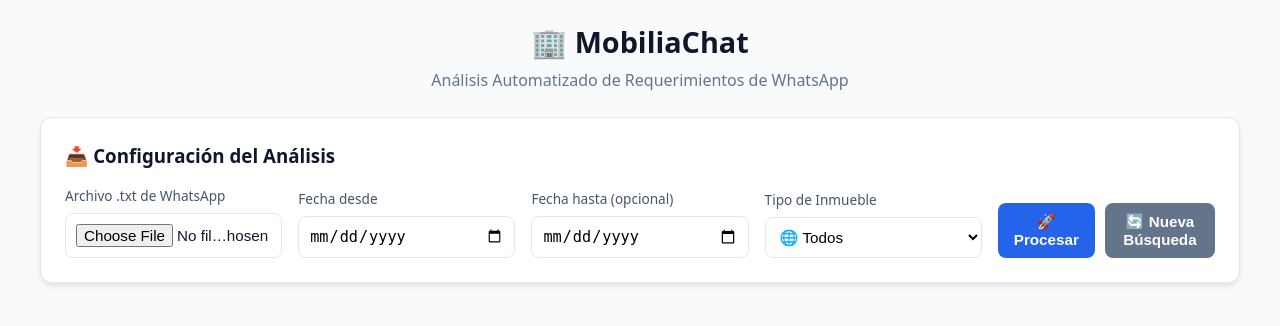
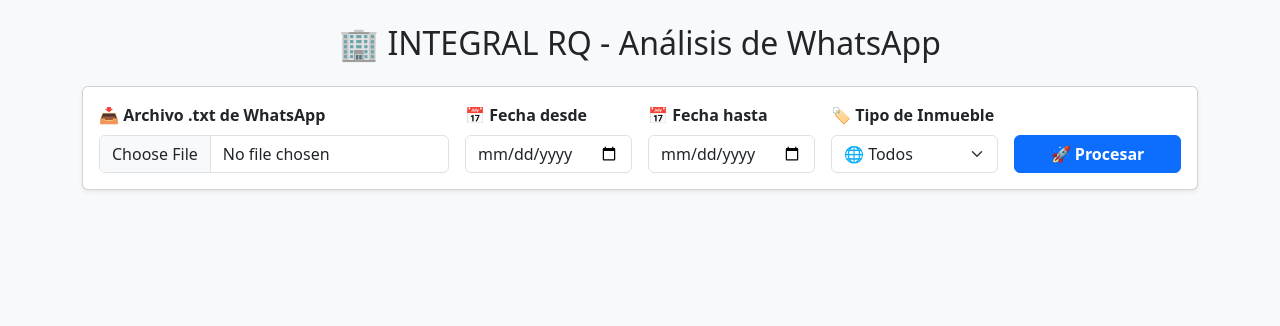
Before and after one commit to aPPonte3011/MobiliaChat, a Flask app: page / in a window 1280 px wide. Shown: the top 326 px of the page. Run offline with Flask 3, Linux system fonts and the light colour scheme.

Commit message:
Update index.html

```diff
--- a/templates/index.html
+++ b/templates/index.html
@@ -3,64 +3,46 @@
 <head>
     <meta charset="UTF-8">
     <meta name="viewport" content="width=device-width, initial-scale=1.0">
-    <title>MobiliaChat Inmobiliario</title>
+    <title>Integral RQ Inmobiliario</title>
+    <link href="https://cdn.jsdelivr.net/npm/bootstrap@5.3.0/dist/css/bootstrap.min.css" rel="stylesheet">
+    <link rel="stylesheet" href="https://cdn.jsdelivr.net/npm/bootstrap-icons@1.11.1/font/bootstrap-icons.css">
     <style>
-        :root { --primary: #2563eb; --bg: #f8fafc; --card: #ffffff; --text: #0f172a; --muted: #64748b; --border: #e2e8f0; }
-        * { box-sizing: border-box; margin: 0; padding: 0; }
-        body { font-family: system-ui, -apple-system, sans-serif; background: var(--bg); color: var(--text); line-height: 1.5; padding: 20px; }
-        .container { max-width: 1200px; margin: 0 auto; }
-        header { text-align: center; margin-bottom: 25px; }
-        h1 { font-size: 1.8rem; color: #0f172a; }
-        .subtitle { color: var(--muted); margin-top: 5px; }
-        .card { background: var(--card); border-radius: 12px; padding: 24px; box-shadow: 0 4px 6px -1px rgb(0 0 0 / 0.1); margin-bottom: 24px; border: 1px solid var(--border); }
-        .form-grid { display: grid; grid-template-columns: repeat(auto-fit, minmax(180px, 1fr)); gap: 16px; align-items: end; margin-top: 16px; }
-        label { display: block; font-size: 0.85rem; font-weight: 500; margin-bottom: 6px; color: #475569; }
-        input, select { width: 100%; padding: 10px; border: 1px solid var(--border); border-radius: 8px; font-size: 0.95rem; background: #fff; }
-        input:focus, select:focus { outline: none; border-color: var(--primary); box-shadow: 0 0 0 3px rgba(37, 99, 235, 0.1); }
-        .btn-group { display: flex; gap: 10px; align-items: end; }
-        button { padding: 10px 16px; border-radius: 8px; font-weight: 600; cursor: pointer; border: none; transition: 0.2s; font-size: 0.95rem; }
-        .btn-primary { background: var(--primary); color: white; }
-        .btn-primary:hover:not(:disabled) { background: #1d4ed8; }
-        .btn-secondary { background: #64748b; color: white; }
-        .btn-secondary:hover { background: #475569; }
-        button:disabled { opacity: 0.6; cursor: not-allowed; }
-        .loading { text-align: center; padding: 16px; color: var(--muted); font-weight: 500; display: none; }
-        .error { background: #fef2f2; color: #991b1b; padding: 12px; border-radius: 8px; margin-top: 16px; display: none; text-align: center; border: 1px solid #fecaca; }
-        .stats-grid { display: grid; grid-template-columns: repeat(auto-fit, minmax(200px, 1fr)); gap: 16px; margin-top: 20px; }
-        .stat-item { background: #f8fafc; padding: 16px; border-radius: 10px; text-align: center; border: 1px solid var(--border); }
-        .stat-value { font-size: 1.5rem; font-weight: bold; color: var(--primary); }
-        .stat-label { font-size: 0.85rem; color: var(--muted); }
-        .table-container { overflow-x: auto; margin-top: 20px; border-radius: 8px; border: 1px solid var(--border); }
-        table { width: 100%; border-collapse: collapse; font-size: 0.9rem; background: white; }
-        th, td { padding: 12px; text-align: left; border-bottom: 1px solid var(--border); }
-        th { background: #f1f5f9; font-weight: 600; position: sticky; top: 0; }
-        tr:hover td { background: #f8fafc; }
-        .badge { display: inline-block; padding: 4px 10px; border-radius: 20px; font-size: 0.75rem; font-weight: 600; }
-        .badge-casa { background: #dbeafe; color: #1e40af; }
-        .badge-apartamento { background: #dcfce7; color: #166534; }
-        .badge-local { background: #fef3c7; color: #92400e; }
-        .badge-terreno { background: #f3e8ff; color: #6b21a8; }
-        .badge-galpon { background: #fee2e2; color: #991b1b; }
-        .badge-otro { background: #f1f5f9; color: #475569; }
-        .hidden { display: none !important; }
+        .stat-btn { cursor: pointer; transition: all 0.2s; }
+        .stat-btn:hover { transform: translateY(-2px); box-shadow: 0 4px 6px rgba(0,0,0,0.1); }
+        .stat-btn.active { background-color: #0d6efd !important; color: white !important; border-color: #0d6efd !important; }
+        .loading-overlay { display: none; position: fixed; top: 0; left: 0; width: 100%; height: 100%; background: rgba(255,255,255,0.9); z-index: 9999; justify-content: center; align-items: center; flex-direction: column; }
+        .contactar-badge { transition: all 0.3s ease; }
+        .contactar-badge:hover { background-color: #157347 !important; transform: scale(1.05); }
     </style>
 </head>
-<body>
-    <div class="container">
-        <header>
-            <h1>🏢 MobiliaChat</h1>
-            <p class="subtitle">Análisis Automatizado de Requerimientos de WhatsApp</p>
-        </header>
+<body class="bg-light">
+    <div class="loading-overlay" id="loadingOverlay">
+        <div class="spinner-border text-primary" role="status"></div>
+        <p class="mt-2 fw-bold">⏳ Analizando conversación... Por favor espera.</p>
+    </div>
 
-        <div class="card">
-            <h3 style="margin: 0 0 10px;">📥 Configuración del Análisis</h3>
-            <form id="uploadForm">
-                <div class="form-grid">
-                    <div><label>Archivo .txt de WhatsApp</label><input type="file" id="file" name="file" accept=".txt" required></div>
-                    <div><label>Fecha desde</label><input type="date" id="fecha_inicio" name="fecha_inicio"></div>
-                    <div><label>Fecha hasta (opcional)</label><input type="date" id="fecha_fin" name="fecha_fin"></div>
-                    <div><label>Tipo de Inmueble</label>
-                        <select id="tipo_inmueble" name="tipo_inmueble">
+    <div class="container py-4">
+        <h2 class="text-center mb-4">🏢 INTEGRAL RQ - Análisis de WhatsApp</h2>
+
+        <div class="card shadow-sm mb-4">
+            <div class="card-body">
+                <form id="uploadForm" enctype="multipart/form-data">
+                    <div class="row g-3">
+                        <div class="col-md-4">
+                            <label class="form-label fw-bold">📥 Archivo .txt de WhatsApp</label>
+                            <input type="file" class="form-control" name="file" accept=".txt" required>
+                        </div>
+                        <div class="col-md-2">
+                            <label class="form-label fw-bold">📅 Fecha desde</label>
+                            <input type="date" class="form-control" name="fecha_inicio">
+                        </div>
+                        <div class="col-md-2">
+                            <label class="form-label fw-bold">📅 Fecha hasta</label>
+                            <input type="date" class="form-control" name="fecha_fin">
+                        </div>
+                        <div class="col-md-2">
+                            <label class="form-label fw-bold">🏷️ Tipo de Inmueble</label>
+                            <select class="form-select" name="tipo_inmueble">
                                 <option value="">🌐 Todos</option>
                                 <option value="Casa">🏠 Casa</option>
                                 <option value="Apartamento">🏢 Apartamento</option>
@@ -69,104 +51,166 @@
                                 <option value="Galpón">🏭 Galpón / Bodega</option>
                             </select>
                         </div>
-                    <div class="btn-group">
-                        <button type="submit" class="btn-primary" id="submitBtn">🚀 Procesar</button>
-                        <button type="button" class="btn-secondary" id="resetBtn">🔄 Nueva Búsqueda</button>
+                        <div class="col-md-2 d-flex align-items-end">
+                            <button type="submit" class="btn btn-primary w-100 fw-bold">🚀 Procesar</button>
                         </div>
                     </div>
                 </form>
-            <div id="error" class="error"></div>
-            <div id="loading" class="loading">⏳ Analizando conversación... Por favor espera.</div>
+            </div>
         </div>
 
-        <div id="results" class="hidden">
-            <div class="stats-grid">
-                <div class="stat-item"><div class="stat-value" id="totalReqs">0</div><div class="stat-label">Requerimientos</div></div>
-                <div class="stat-item"><div class="stat-value" id="topType">-</div><div class="stat-label">Más Solicitado</div></div>
-                <div class="stat-item"><div class="stat-value" id="topAgent">-</div><div class="stat-label">Agente Activo</div></div>
+        <div id="resultsSection" style="display: none;">
+            <div class="card shadow-sm mb-4">
+                <div class="card-header bg-white">
+                    <h5 class="mb-0">📊 Estadísticas de Requerimientos</h5>
+                    <small class="text-muted">💡 Haz clic en un tipo de inmueble para filtrar la tabla inmediatamente</small>
                 </div>
-            <div class="card" style="margin-top: 24px;">
-                <h3 style="margin: 0 0 16px;">📋 Historial Detectado</h3>
-                <div class="table-container">
-                    <table id="reqTable">
-                        <thead><tr><th>Fecha</th><th>Tipo</th><th>Requerimiento</th><th>Contacto</th><th>Teléfono</th></tr></thead>
-                        <tbody id="reqTableBody"></tbody>
+                <div class="card-body">
+                    <div id="statsContainer" class="d-flex flex-wrap gap-2"></div>
+                </div>
+            </div>
+
+            <div class="card shadow-sm">
+                <div class="card-header bg-white d-flex justify-content-between align-items-center">
+                    <h5 class="mb-0">📋 Detalle de Requerimientos</h5>
+                    <div class="d-flex align-items-center gap-2">
+                        <button type="button" class="btn btn-secondary btn-sm" disabled title="Función temporalmente desactivada">📊 Descargar Excel</button>
+                        <button type="button" class="btn btn-secondary btn-sm" disabled title="Función temporalmente desactivada">📄 Descargar PDF</button>
+                        <span class="badge bg-warning text-dark">⚠️ Función Temporalmente desactivada</span>
+                    </div>
+                </div>
+                <div class="card-body">
+                    <div id="noResultsMsg" class="alert alert-warning" style="display: none;">
+                        🔍 No se encontraron requerimientos con los filtros seleccionados.
+                    </div>
+                    <div class="table-responsive">
+                        <table class="table table-hover table-bordered align-middle" id="resultsTable">
+                            <thead class="table-light">
+                                <tr>
+                                    <th style="width: 40px;"><input type="checkbox" id="selectAll"></th>
+                                    <th>Fecha</th>
+                                    <th>Tipo</th>
+                                    <th>Requerimiento</th>
+                                    <th>Contacto</th>
+                                    <th>Acción</th>
+                                </tr>
+                            </thead>
+                            <tbody id="tableBody"></tbody>
                         </table>
                     </div>
                 </div>
             </div>
         </div>
+    </div>
 
+    <script src="https://cdn.jsdelivr.net/npm/bootstrap@5.3.0/dist/js/bootstrap.bundle.min.js"></script>
     <script>
+        let allData = [];
+
         document.getElementById('uploadForm').addEventListener('submit', async function(e) {
             e.preventDefault();
-            const form = e.target;
-            const submitBtn = document.getElementById('submitBtn');
-            const resetBtn = document.getElementById('resetBtn');
-            const loading = document.getElementById('loading');
-            const errorDiv = document.getElementById('error');
-            const resultsDiv = document.getElementById('results');
+            document.getElementById('loadingOverlay').style.display = 'flex';
+            document.getElementById('resultsSection').style.display = 'none';
 
-            errorDiv.style.display = 'none';
-            loading.style.display = 'block';
-            submitBtn.disabled = true;
-            resetBtn.disabled = true;
-            resultsDiv.classList.add('hidden');
-
-            const formData = new FormData(form);
-
+            const formData = new FormData(this);
             try {
-                const response = await fetch('/upload', { method: 'POST', body: formData, cache: 'no-store' });
+                const response = await fetch('/upload', { method: 'POST', body: formData });
                 const data = await response.json();
 
-                if (!response.ok) throw new Error(data.error || 'Error en el servidor');
-
-                document.getElementById('totalReqs').textContent = data.tabla.length;
-                const topType = Object.entries(data.estadisticas).sort((a,b) => b[1]-a[1])[0];
-                document.getElementById('topType').textContent = topType ? topType[0] : '-';
-                const topAgent = data.ranking[0];
-                document.getElementById('topAgent').textContent = topAgent ? topAgent.nombre : '-';
-
-                const tbody = document.getElementById('reqTableBody');
-                tbody.innerHTML = '';
-
-                const mapaClases = {
-                    'Casa': 'badge-casa', 'Apartamento': 'badge-apartamento',
-                    'Local/Oficina': 'badge-local', 'Terreno': 'badge-terreno',
-                    'Galpón': 'badge-galpon', 'Otro': 'badge-otro'
-                };
-
-                data.tabla.forEach(r => {
-                    const tipo = r.tipo_inmueble || 'Otro';
-                    const clase = mapaClases[tipo] || 'badge-otro';
-                    tbody.innerHTML += `<tr>
-                        <td>${r.fecha}</td>
-                        <td><span class="badge ${clase}">${tipo}</span></td>
-                        <td>${r.requerimiento}</td>
-                        <td>${r.contacto}</td>
-                        <td>${r.telefono}</td>
-                    </tr>`;
-                });
-                resultsDiv.classList.remove('hidden');
-            } catch (err) {
-                errorDiv.textContent = `❌ ${err.message}`;
-                errorDiv.style.display = 'block';
+                if (response.ok) {
+                    allData = data.tabla || [];
+                    renderStats(data.estadisticas || {});
+                    renderTable(allData);
+                    document.getElementById('resultsSection').style.display = 'block';
+                } else {
+                    alert('Error: ' + (data.error || 'Error desconocido'));
+                }
+            } catch (error) {
+                console.error(error);
+                alert('Error al procesar el archivo.');
             } finally {
-                loading.style.display = 'none';
-                submitBtn.disabled = false;
-                resetBtn.disabled = false;
+                document.getElementById('loadingOverlay').style.display = 'none';
             }
         });
 
-        document.getElementById('resetBtn').addEventListener('click', function() {
-            document.getElementById('uploadForm').reset();
-            document.getElementById('results').classList.add('hidden');
-            document.getElementById('error').style.display = 'none';
-            document.getElementById('reqTableBody').innerHTML = '';
-            document.getElementById('totalReqs').textContent = '0';
-            document.getElementById('topType').textContent = '-';
-            document.getElementById('topAgent').textContent = '-';
-            document.getElementById('file').focus();
+        function renderStats(estadisticas) {
+            const container = document.getElementById('statsContainer');
+            container.innerHTML = '';
+            const total = Object.values(estadisticas).reduce((a, b) => a + b, 0);
+            container.appendChild(createStatBtn('🌐 Todos', total, 'Todos', true));
+
+            const icons = { 'Casa': '🏠', 'Apartamento': '🏢', 'Local/Oficina': '🏪', 'Terreno': '🌳', 'Galpón': '🏭', 'Otro': '❓' };
+            for (const [tipo, cantidad] of Object.entries(estadisticas)) {
+                container.appendChild(createStatBtn(`${icons[tipo] || '📦'} ${tipo}`, cantidad, tipo, false));
+            }
+        }
+
+        function createStatBtn(label, count, tipo, isActive) {
+            const btn = document.createElement('button');
+            btn.className = `btn btn-outline-primary stat-btn ${isActive ? 'active' : ''}`;
+            btn.innerHTML = `<strong>${label}</strong> <span class="badge bg-secondary ms-1">${count}</span>`;
+            btn.onclick = () => filterTable(tipo, btn);
+            return btn;
+        }
+
+        function filterTable(tipo, clickedBtn) {
+            document.querySelectorAll('.stat-btn').forEach(btn => btn.classList.remove('active'));
+            clickedBtn.classList.add('active');
+            renderTable(tipo === 'Todos' ? allData : allData.filter(row => row.tipo_inmueble === tipo));
+        }
+
+        function getBadgeClass(tipo) {
+            const map = { 'Casa': 'bg-success', 'Apartamento': 'bg-primary', 'Local/Oficina': 'bg-warning text-dark', 'Terreno': 'bg-info text-dark', 'Galpón': 'bg-danger', 'Otro': 'bg-secondary' };
+            return map[tipo] || 'bg-secondary';
+        }
+
+        function toggleContactar(checkbox) {
+            const row = checkbox.closest('tr');
+            if (!row) return;
+            const badge = row.querySelector('.contactar-badge');
+            if (!badge) return;
+
+            if (checkbox.checked) {
+                badge.style.setProperty('display', 'inline-flex', 'important');
+            } else {
+                badge.style.setProperty('display', 'none', 'important');
+            }
+        }
+
+        function renderTable(data) {
+            const tbody = document.getElementById('tableBody');
+            const noResultsMsg = document.getElementById('noResultsMsg');
+            tbody.innerHTML = '';
+
+            if (data.length === 0) {
+                noResultsMsg.style.display = 'block';
+                return;
+            }
+            noResultsMsg.style.display = 'none';
+
+            data.forEach(row => {
+                const tr = document.createElement('tr');
+                tr.innerHTML = `
+                    <td><input type="checkbox" class="row-checkbox" onchange="toggleContactar(this)"></td>
+                    <td>${row.fecha}</td>
+                    <td><span class="badge ${getBadgeClass(row.tipo_inmueble)}">${row.tipo_inmueble}</span></td>
+                    <td>${row.requerimiento}</td>
+                    <td>${row.contacto}</td>
+                    <td>
+                        <span class="badge bg-success contactar-badge d-inline-flex align-items-center gap-1" style="display: none !important; cursor: pointer;" onclick="alert('📞 Iniciando proceso de contacto con: ${row.contacto}')">
+                            <i class="bi bi-telephone-fill"></i> Contactar
+                        </span>
+                    </td>
+                `;
+                tbody.appendChild(tr);
+            });
+        }
+
+        document.getElementById('selectAll').addEventListener('change', function() {
+            document.querySelectorAll('.row-checkbox').forEach(cb => {
+                cb.checked = this.checked;
+                toggleContactar(cb);
+            });
         });
     </script>
 </body>
```
Lines whose indentation alone changed are shown as unchanged.
